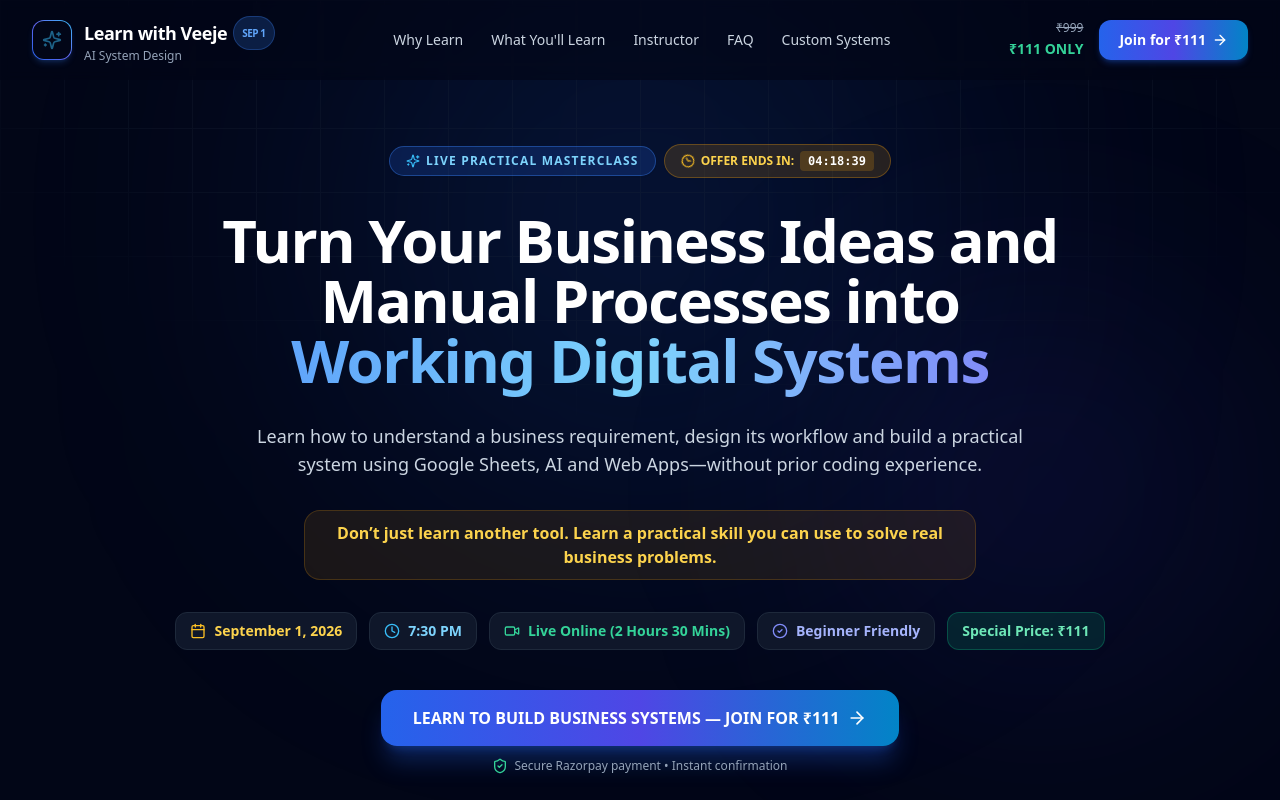
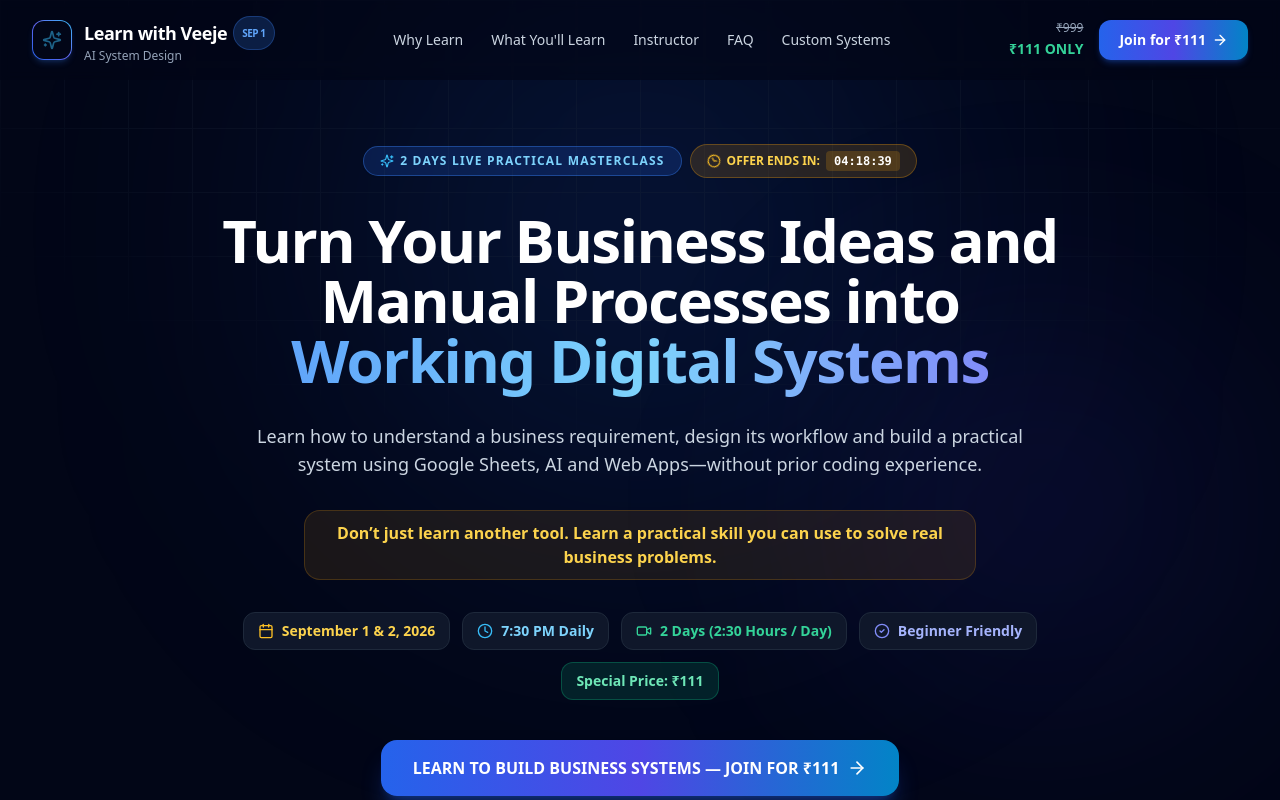
Before and after one commit to masteredlanguagecoach-hub/learnwithvj, a Next.js app: page / in a window 1280 px wide. Shown: the top 800 px of the page. Built offline with nearby package versions, Linux system fonts and the light colour scheme.

Commit message:
UpdateWebinarTo2DaysDuration

```diff
--- a/app/layout.tsx
+++ b/app/layout.tsx
@@ -11,7 +11,7 @@ const inter = Inter({
 export const metadata: Metadata = {
   title: 'AI Business System Design Masterclass | Learn with Veeje',
   description:
-    'Master Business System Design, Google Sheets Database Architecture & Web App Automation with AI. Onam Special Offer ₹111. Live 2.5-Hour Practical Workshop on September 1, 2026.',
+    'Master Business System Design, Google Sheets Database Architecture & Web App Automation with AI. 2-Day Live Workshop on September 1 & 2, 2026 (2:30 Hrs Daily). Special Price ₹111.',
   keywords: [
     'AI Business System Design',
     'Learn with Veeje',
@@ -25,7 +25,7 @@ export const metadata: Metadata = {
   openGraph: {
     title: 'AI Business System Design Masterclass | Learn with Veeje',
     description:
-      'Convert business ideas into complete web apps & Google Sheets databases without traditional programming. Live on September 1, 2026. Onam Special Offer ₹111.',
+      'Convert business ideas into complete web apps & Google Sheets databases without traditional programming. 2-Day Live Workshop on September 1 & 2, 2026 (2:30 Hrs Daily).',
     type: 'website',
     locale: 'en_IN',
     siteName: 'Learn with Veeje',
@@ -42,7 +42,7 @@ export default function RootLayout({
     '@type': 'Course',
     name: 'AI Business System Design Masterclass',
     description:
-      'Learn how to convert business ideas into complete business systems using AI, Google Sheets and Web Apps without traditional programming.',
+      'Learn how to convert business ideas into complete business systems using AI, Google Sheets and Web Apps without traditional programming. 2-Day Live Workshop (2:30 Hrs Daily).',
     provider: {
       '@type': 'Organization',
       name: 'Learn with Veeje',
@@ -65,7 +65,7 @@ export default function RootLayout({
           dangerouslySetInnerHTML={{ __html: JSON.stringify(jsonLd) }}
         />
       </head>
-      <body className={`${inter.variable} font-sans bg-slate-950 text-slate-100 antialiased selection:bg-amber-500 selection:text-white`}>
+      <body className={`${inter.variable} font-sans bg-slate-950 text-slate-100 antialiased selection:bg-blue-500 selection:text-white`}>
         {children}
       </body>
     </html>
--- a/components/FAQSection.tsx
+++ b/components/FAQSection.tsx
@@ -13,8 +13,8 @@ export default function FAQSection() {
       a: 'No. The AI Business System Design Masterclass is beginner friendly and designed for business owners, managers, staff, freelancers and students without traditional coding backgrounds.',
     },
     {
-      q: 'What is the date and time of the live session?',
-      a: 'The live workshop takes place on September 1, 2026 at 7:30 PM (2 Hours 30 Minutes live online session).',
+      q: 'What are the dates and duration of the workshop?',
+      a: 'The live workshop takes place over 2 days (September 1 & 2, 2026) at 7:30 PM daily (2 Hours 30 Minutes per session, total 5 hours of live practical training).',
     },
     {
       q: 'Will I get access to session resources and group support?',
--- a/components/Hero.tsx
+++ b/components/Hero.tsx
@@ -44,7 +44,7 @@ export default function Hero() {
         >
           <span className="px-4 py-1.5 rounded-full bg-blue-600/20 border border-blue-500/40 text-sky-300 text-xs font-bold uppercase tracking-widest shadow-sm inline-flex items-center gap-1.5">
             <Sparkles className="w-3.5 h-3.5 text-sky-400" />
-            <span>LIVE PRACTICAL MASTERCLASS</span>
+            <span>2 DAYS LIVE PRACTICAL MASTERCLASS</span>
           </span>
 
           <span className="px-4 py-1.5 rounded-full bg-amber-500/15 border border-amber-500/30 text-amber-300 text-xs font-bold inline-flex items-center gap-1.5 shadow-sm">
@@ -97,13 +97,13 @@ export default function Hero() {
           className="flex flex-wrap items-center justify-center gap-3 text-xs sm:text-sm text-slate-200"
         >
           <span className="px-3.5 py-2 rounded-xl bg-slate-900 border border-slate-800 flex items-center gap-2 font-bold text-amber-300">
-            <Calendar className="w-4 h-4 text-amber-400" /> September 1, 2026
+            <Calendar className="w-4 h-4 text-amber-400" /> September 1 & 2, 2026
           </span>
           <span className="px-3.5 py-2 rounded-xl bg-slate-900 border border-slate-800 flex items-center gap-2 font-bold text-sky-300">
-            <Clock className="w-4 h-4 text-sky-400" /> 7:30 PM
+            <Clock className="w-4 h-4 text-sky-400" /> 7:30 PM Daily
           </span>
           <span className="px-3.5 py-2 rounded-xl bg-slate-900 border border-slate-800 flex items-center gap-2 font-semibold text-emerald-400">
-            <Video className="w-4 h-4 text-emerald-400" /> Live Online (2 Hours 30 Mins)
+            <Video className="w-4 h-4 text-emerald-400" /> 2 Days (2:30 Hours / Day)
           </span>
           <span className="px-3.5 py-2 rounded-xl bg-slate-900 border border-slate-800 flex items-center gap-2 font-semibold text-indigo-300">
             <CheckCircle2 className="w-4 h-4 text-indigo-400" /> Beginner Friendly
--- a/components/RegistrationForm.tsx
+++ b/components/RegistrationForm.tsx
@@ -105,7 +105,7 @@ export default function RegistrationForm() {
         amount: amount,
         currency: 'INR',
         name: 'Learn with Veeje',
-        description: 'AI Business System Design Masterclass (₹111)',
+        description: '2-Day AI Business System Design Masterclass (₹111)',
         order_id: orderId,
         prefill: {
           name: data.name,
@@ -188,7 +188,7 @@ export default function RegistrationForm() {
         {/* Header */}
         <div className="text-center max-w-lg mx-auto mb-8 space-y-2">
           <span className="text-xs font-bold uppercase tracking-widest text-emerald-400 bg-emerald-500/10 px-3.5 py-1.5 rounded-full border border-emerald-500/20 inline-flex items-center gap-1.5">
-            <Calendar className="w-3.5 h-3.5" /> Live Session: September 1, 2026 (7:30 PM)
+            <Calendar className="w-3.5 h-3.5" /> 2-Day Session: Sept 1 & 2, 2026 (7:30 PM Daily • 2:30 Hrs/Day)
           </span>
           <h2 className="text-3xl sm:text-4xl font-extrabold tracking-tight">
             Reserve Your Seat — ₹111
@@ -271,7 +271,7 @@ export default function RegistrationForm() {
               <div className="flex items-center justify-between bg-slate-950/80 p-3.5 rounded-xl border border-slate-800">
                 <div>
                   <span className="text-xs text-slate-300 font-bold block">Total Registration Fee</span>
-                  <span className="text-[11px] text-slate-400">Masterclass + System Templates</span>
+                  <span className="text-[11px] text-slate-400">2 Days Masterclass + System Templates</span>
                 </div>
                 <div className="text-right">
                   <span className="text-xs text-slate-500 line-through mr-2">₹999</span>
@@ -292,7 +292,7 @@ export default function RegistrationForm() {
                 ) : (
                   <>
                     <Lock className="w-4 h-4 text-blue-200" />
-                    <span>JOIN THE LIVE WORKSHOP FOR ₹111</span>
+                    <span>JOIN 2-DAY LIVE WORKSHOP FOR ₹111</span>
                   </>
                 )}
               </button>
--- a/components/WhatYouWillLearn.tsx
+++ b/components/WhatYouWillLearn.tsx
@@ -2,14 +2,9 @@
 
 import React from 'react';
 import { motion } from 'framer-motion';
-import { Layers, CheckCircle2, Cpu, Database, Layout, Sparkles, ArrowRight } from 'lucide-react';
+import { Layers, Cpu, Database, Layout, Sparkles } from 'lucide-react';
 
 export default function WhatYouWillLearn() {
-  const scrollToRegister = () => {
-    const el = document.getElementById('register');
-    if (el) el.scrollIntoView({ behavior: 'smooth' });
-  };
-
   return (
     <section id="what-you-will-learn" className="py-16 md:py-24 bg-slate-900/40 border-t border-slate-800 text-white">
       <div className="max-w-5xl mx-auto px-4 sm:px-6 lg:px-8 space-y-12">
@@ -20,10 +15,10 @@ export default function WhatYouWillLearn() {
             <Layers className="w-3.5 h-3.5" /> REPEATABLE FRAMEWORK
           </span>
           <h2 className="text-3xl sm:text-4xl font-extrabold tracking-tight">
-            What You Will Learn in the Live Workshop
+            What You Will Learn in the Live 2-Day Workshop
           </h2>
           <p className="text-slate-300 text-sm sm:text-base leading-relaxed">
-            In this 2.5-hour live session of the <strong>AI Business System Design Masterclass</strong>, one practical system-building process will be demonstrated step by step. You will master a repeatable framework that can be applied to your own business systems.
+            In this 2-day live workshop (2:30 hours daily) of the <strong>AI Business System Design Masterclass</strong>, practical system-building processes will be demonstrated step by step. You will master a repeatable framework that can be applied to your own business systems.
           </p>
         </div>
 
--- a/components/WorkshopInclusions.tsx
+++ b/components/WorkshopInclusions.tsx
@@ -2,14 +2,14 @@
 
 import React from 'react';
 import { motion } from 'framer-motion';
-import { CheckCircle2, Gift, ShieldCheck, Video, FileText, MessageSquare, Award } from 'lucide-react';
+import { Gift, ShieldCheck, Video, FileText, MessageSquare, Award } from 'lucide-react';
 
 export default function WorkshopInclusions() {
   const inclusions = [
     {
       icon: Video,
-      title: '2.5 Hours Live Masterclass Access',
-      desc: 'Join the live interactive workshop on September 1, 2026 at 7:30 PM.',
+      title: '2 Days Live Masterclass Access',
+      desc: 'Join the live interactive workshop on September 1 & 2, 2026 at 7:30 PM (2:30 Hrs Daily).',
     },
     {
       icon: FileText,
```
